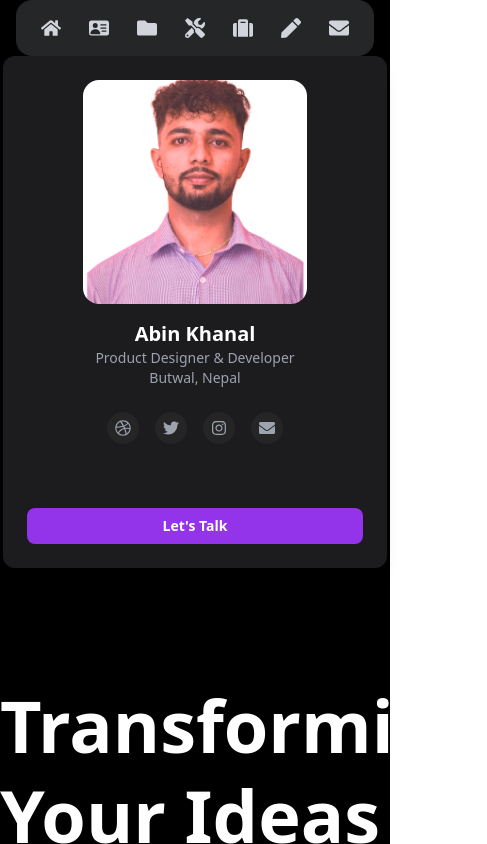
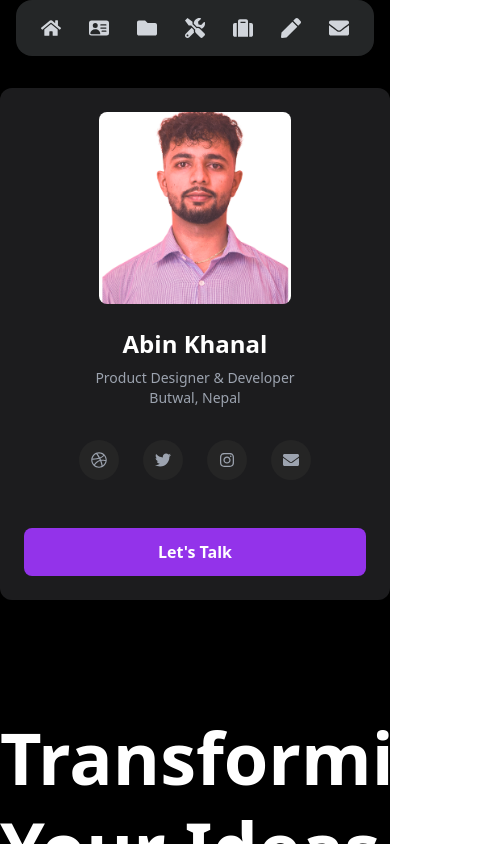
Before and after one commit to abeenkhanal/Abin-Khanal, a Next.js app: page / in a window 390 px wide. Shown: the top 844 px of the page, 487 px wide, since content can reach past the window. Built offline with nearby package versions, Linux system fonts and the light colour scheme.

Commit message:
working on a responsive

```diff
--- a/src/Component/Profile/Profile.jsx
+++ b/src/Component/Profile/Profile.jsx
@@ -3,33 +3,33 @@ import { FaDribbble, FaTwitter, FaInstagram, FaEnvelope } from "react-icons/fa";
 
 const Profile = () => {
   return (
-    <div className="p-6 sm:p-10 bg-[#1c1c1e] rounded-xl shadow-lg mx-auto w-full max-w-sm sm:max-w-md lg:max-w-lg">
+    <div className="p-6  md:p-12 bg-[#1c1c1e] rounded-xl shadow-lg mx-auto w-full  text-center">
       {/* Profile Picture */}
       <img
         src="./pp.png"
         alt="Abeen Khanal"
-        className="w-56 h-56 sm:w-72 sm:h-72 rounded-2xl mx-auto object-cover"
+        className="w-48 h-48 sm:w-56 sm:h-56 md:w-64 md:h-64 rounded-lg mx-auto object-cover"
       />
 
       {/* Name */}
-      <h2 className="text-xl sm:text-2xl font-bold mt-4 text-center text-white">
+      <h2 className="text-2xl sm:text-3xl md:text-4xl font-bold mt-6 text-center text-white">
         Abin Khanal
       </h2>
-      <p className="text-center text-gray-400 text-sm sm:text-base">
+      <p className="text-center text-gray-400 text-sm sm:text-base md:text-lg mt-2">
         Product Designer & Developer
       </p>
-      <p className="text-center text-gray-400 text-sm sm:text-base">
+      <p className="text-center text-gray-400 text-sm sm:text-base md:text-lg">
         Butwal, Nepal
       </p>
 
       {/* Social Icons */}
-      <div className="flex justify-center mt-6 sm:mt-9 space-x-4 sm:space-x-6">
+      <div className="flex justify-center mt-8 space-x-6 md:space-x-8">
         {/* Dribbble Icon */}
         <a
           href="https://www.facebook.com/abeen.khanal"
           target="_blank"
           rel="noopener noreferrer"
-          className="p-2 sm:p-3 rounded-full bg-[#252525] transition-all duration-300 transform hover:scale-110 hover:bg-gradient-to-r hover:from-purple-500 hover:to-pink-500 group"
+          className="p-3 md:p-4 rounded-full bg-[#252525] transition-all duration-300 transform hover:scale-110 hover:bg-gradient-to-r hover:from-purple-500 hover:to-pink-500 group"
         >
           <FaDribbble className="text-gray-400 transition-colors duration-300 group-hover:text-white" />
         </a>
@@ -39,7 +39,7 @@ const Profile = () => {
           href="https://twitter.com/your-profile-link"
           target="_blank"
           rel="noopener noreferrer"
-          className="p-2 sm:p-3 rounded-full bg-[#252525] transition-all duration-300 transform hover:scale-110 hover:bg-gradient-to-r hover:from-blue-500 hover:to-purple-500 group"
+          className="p-3 md:p-4 rounded-full bg-[#252525] transition-all duration-300 transform hover:scale-110 hover:bg-gradient-to-r hover:from-blue-500 hover:to-purple-500 group"
         >
           <FaTwitter className="text-gray-400 transition-colors duration-300 group-hover:text-white" />
         </a>
@@ -49,7 +49,7 @@ const Profile = () => {
           href="https://www.instagram.com/abeenkhanal/"
           target="_blank"
           rel="noopener noreferrer"
-          className="p-2 sm:p-3 rounded-full bg-[#252525] transition-all duration-300 transform hover:scale-110 hover:bg-gradient-to-r hover:from-orange-500 hover:to-red-500 group"
+          className="p-3 md:p-4 rounded-full bg-[#252525] transition-all duration-300 transform hover:scale-110 hover:bg-gradient-to-r hover:from-orange-500 hover:to-red-500 group"
         >
           <FaInstagram className="text-gray-400 transition-colors duration-300 group-hover:text-white" />
         </a>
@@ -57,14 +57,14 @@ const Profile = () => {
         {/* Email Icon */}
         <a
           href="mailto:abeenkhanal16@gmail.com"
-          className="p-2 sm:p-3 rounded-full bg-[#252525] transition-all duration-300 transform hover:scale-110 hover:bg-gradient-to-r hover:from-green-500 hover:to-teal-500 group"
+          className="p-3 md:p-4 rounded-full bg-[#252525] transition-all duration-300 transform hover:scale-110 hover:bg-gradient-to-r hover:from-green-500 hover:to-teal-500 group"
         >
           <FaEnvelope className="text-gray-400 transition-colors duration-300 group-hover:text-white" />
         </a>
       </div>
 
       {/* Button */}
-      <button className="mt-16 sm:mt-24 w-full bg-purple-600 hover:bg-purple-800 text-white py-2 sm:py-3 rounded-lg text-sm sm:text-base font-semibold">
+      <button className="mt-12 w-full bg-purple-600 hover:bg-purple-800 text-white py-3 md:py-4 rounded-lg text-base md:text-lg font-semibold">
         Let's Talk
       </button>
     </div>
--- a/src/Component/Testimonial/TestimonialPage.jsx
+++ b/src/Component/Testimonial/TestimonialPage.jsx
@@ -1,4 +1,6 @@
-import React from 'react'
+"use client";
+import React, { useState } from "react";
+
 const testimonials = [
     {
         id: 1,
@@ -7,37 +9,82 @@ const testimonials = [
         feedback:
             "John expertly blends design with functionality, transforming our product into a sleek, user-friendly experience that our customers love!",
     },
-
+    {
+        id: 2,
+        name: "Sophia L.",
+        image: "/logo2.png",
+        feedback:
+            "Sophia’s insight and creativity elevated our project to a whole new level. Highly recommend her!",
+    },
+    {
+        id: 3,
+        name: "James P.",
+        image: "/logo3.png",
+        feedback:
+            "James provided us with excellent solutions, and his attention to detail is incredible. A true professional!",
+    },
 ];
 
 const TestimonialPage = () => {
+    const [currentIndex, setCurrentIndex] = useState(0);
+    const [direction, setDirection] = useState(""); // Tracks the direction of the animation
+
+    const handleNext = () => {
+        setDirection("next");
+        setTimeout(() => {
+            setCurrentIndex((prevIndex) => (prevIndex + 1) % testimonials.length);
+        }, 500); // Wait for animation to finish
+    };
+
+    const handlePrev = () => {
+        setDirection("prev");
+        setTimeout(() => {
+            setCurrentIndex(
+                (prevIndex) => (prevIndex - 1 + testimonials.length) % testimonials.length
+            );
+        }, 500); // Wait for animation to finish
+    };
+
     return (
-    <div className='h-screen bg-black text-white py-20'>
-       <div className=" mb-8 ">
+        <div className="h-screen bg-black text-white py-20">
+            {/* Title Section */}
+            <div className="mb-8">
                 <h2 className="text-6xl font-medium w-4/6">
                     What Clients Say About My <span className="text-purple-500">Work</span>
                 </h2>
             </div>
-        <div className=" top-1/2 transform -translate-y-1/2 flex gap-8 justify-end  px-4">
+
+            {/* Navigation Buttons */}
+            <div className="top-1/2 transform -translate-y-1/2 flex gap-8 justify-end px-4">
                 <button
                     className="w-10 h-10 bg-purple-500 rounded-full flex items-center justify-center text-white hover:bg-purple-700 transition-colors duration-300"
+                    onClick={handlePrev}
                 >
                     ←
                 </button>
                 <button
                     className="w-10 h-10 bg-purple-500 rounded-full flex items-center justify-center text-white hover:bg-purple-700 transition-colors duration-300"
+                    onClick={handleNext}
                 >
                     →
                 </button>
             </div>
-          <div className="max-w-4xl mx-auto space-y-6">
-        {testimonials.map((testimonial) => (
+
+            {/* Testimonial Cards */}
+            <div className="max-w-4xl mx-auto relative overflow-hidden h-48">
+                {testimonials.map((testimonial, index) => (
                     <div
                         key={testimonial.id}
-            className="flex items-start space-x-4 p-6 bg-gray-900 rounded-lg shadow-md"
+                        className={`absolute top-0 left-0 w-full h-full  items-start space-x-4 p-6 bg-gray-900 rounded-lg shadow-md  transition-transform duration-500 ease-in-out ${index === currentIndex
+                                ? "translate-x-0 opacity-100"
+                                : direction === "next" && index === (currentIndex + testimonials.length - 1) % testimonials.length
+                                    ? "-translate-x-full opacity-0"
+                                    : "translate-x-full opacity-0"
+                            }`}
                     >
                         {/* Profile Image */}
-            <div className="w-16 h-16 flex-shrink-0">
+                        <div className="flex gap-8 items-center">
+                            <div className="w-16 h-16 text-center">
                                 <img
                                     src={testimonial.image}
                                     alt={testimonial.name}
@@ -47,14 +94,18 @@ const TestimonialPage = () => {
 
                             {/* Testimonial Details */}
                             <div>
-              <h3 className="text-lg font-bold">{testimonial.name}</h3>
-              <p className="text-gray-400 mt-8">{testimonial.feedback}</p>
+                                <h3 className="text-lg font-bold ">{testimonial.name}</h3>
+                            </div>
+                        </div>
+
+                        <div>
+                            <p className="text-gray-400 mt-3">{testimonial.feedback}</p>
                         </div>
                     </div>
                 ))}
             </div>
         </div>
-  )
-}
+    );
+};
 
-export default TestimonialPage
+export default TestimonialPage;
--- a/src/app/layout.js
+++ b/src/app/layout.js
@@ -2,9 +2,6 @@ import { Geist, Geist_Mono } from "next/font/google";
 import "./globals.css";
 import Navbar from "@/Component/Navbar/Navbar";
 import Profile from "@/Component/Profile/Profile";
-
-
-
 
 const geistSans = Geist({
   variable: "--font-geist-sans",
@@ -28,26 +25,22 @@ export default function RootLayout({ children }) {
         className={`${geistSans.variable} ${geistMono.variable} antialiased`}
       >
         <div className="bg-black bg-grain bg-blend-overlay min-h-screen">
-          {/* Navbar (Sticky only on small devices) */}
-          <div className="sticky top-0 z-10 bg-black px-4 sm:sticky md:static">
+          {/* Navbar */}
+          <div className="sticky top-0 z-10 bg-black px-4 md:static">
             <Navbar />
           </div>
 
-          {/* Centered Content Wrapper */}
-          <div className="max-w-screen-xl mx-auto grid grid-cols-1 md:grid-cols-[40%_60%] min-h-screen gap-8 md:px-8 lg:px-12 text-white">
+          {/* Main Layout */}
+          <div className="max-w-screen-xl mx-auto grid grid-cols-1 lg:grid-cols-[40%_60%] gap-8 md:px-8 lg:px-12 text-white">
             {/* Left (Profile Section) */}
-            <div className="flex items-center h-auto md:sticky md:top-0 md:h-screen bg-black">
+            <div className="flex items-center lg:sticky lg:top-0 lg:h-screen mt-8 bg-black">
               <Profile />
-
             </div>
 
-            {children}
-
+            {/* Right (Content Section) */}
+            <div className="h-auto lg:h-screen overflow-hidden">{children}</div>
           </div>
-
         </div>
-
-
       </body>
     </html>
   );
```
Lines whose indentation alone changed are shown as unchanged.
